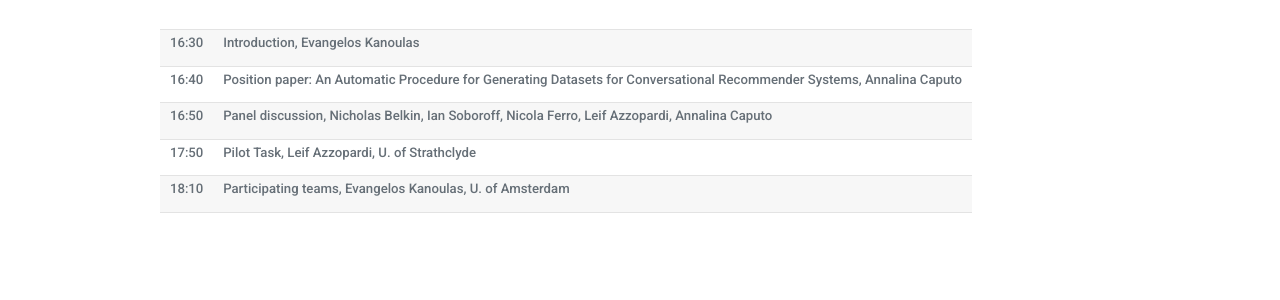
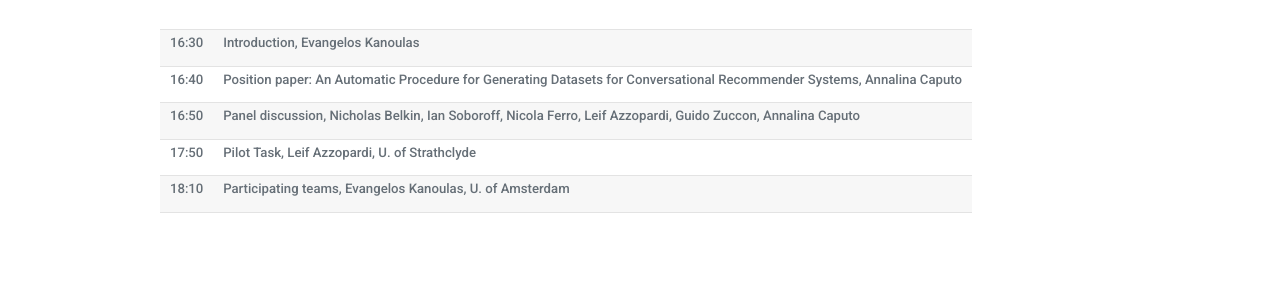
Before and after one commit to ekanou/dynamicsearch, a Jekyll site: the page built from clef-lab.html, in a window 1280 px wide and 900 px high, scrolled down 367 px. Shown: the part 152-452 px from the top of the window. Built offline with Jekyll 4.4.1, drawn with Linux system fonts in a browser that asks for light colours.

Commit message:
Update clef-lab.html

```diff
--- a/clef-lab.html
+++ b/clef-lab.html
@@ -28,7 +28,7 @@
 					</tr>
 					<tr>
 						<th>16:50</th>
-						<th>Panel discussion, Nicholas Belkin, Ian Soboroff, Nicola Ferro, Leif Azzopardi, Annalina Caputo</th>
+						<th>Panel discussion, Nicholas Belkin, Ian Soboroff, Nicola Ferro, Leif Azzopardi, Guido Zuccon, Annalina Caputo</th>
 					</tr>
 					<tr>
 						<th>17:50</th>
```
